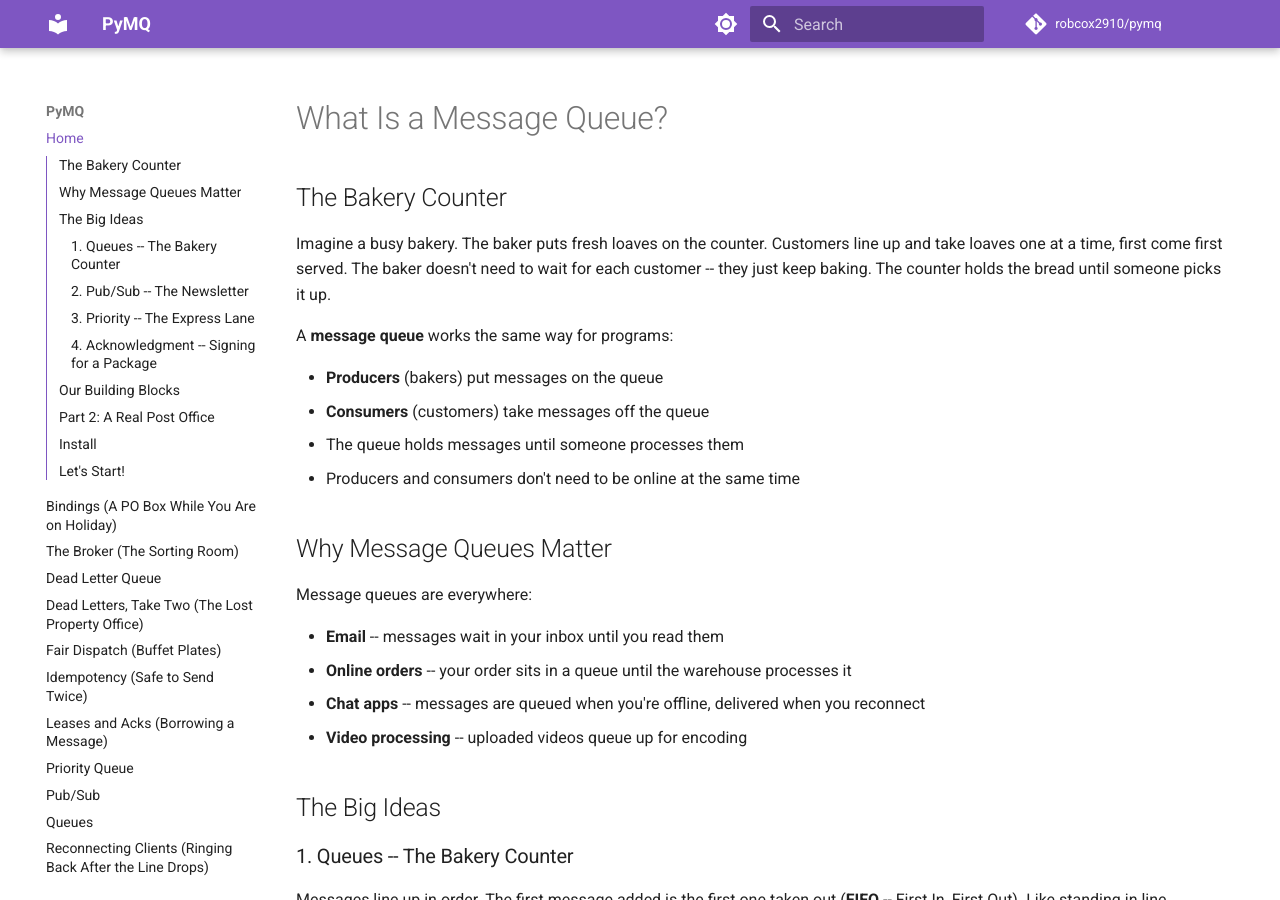
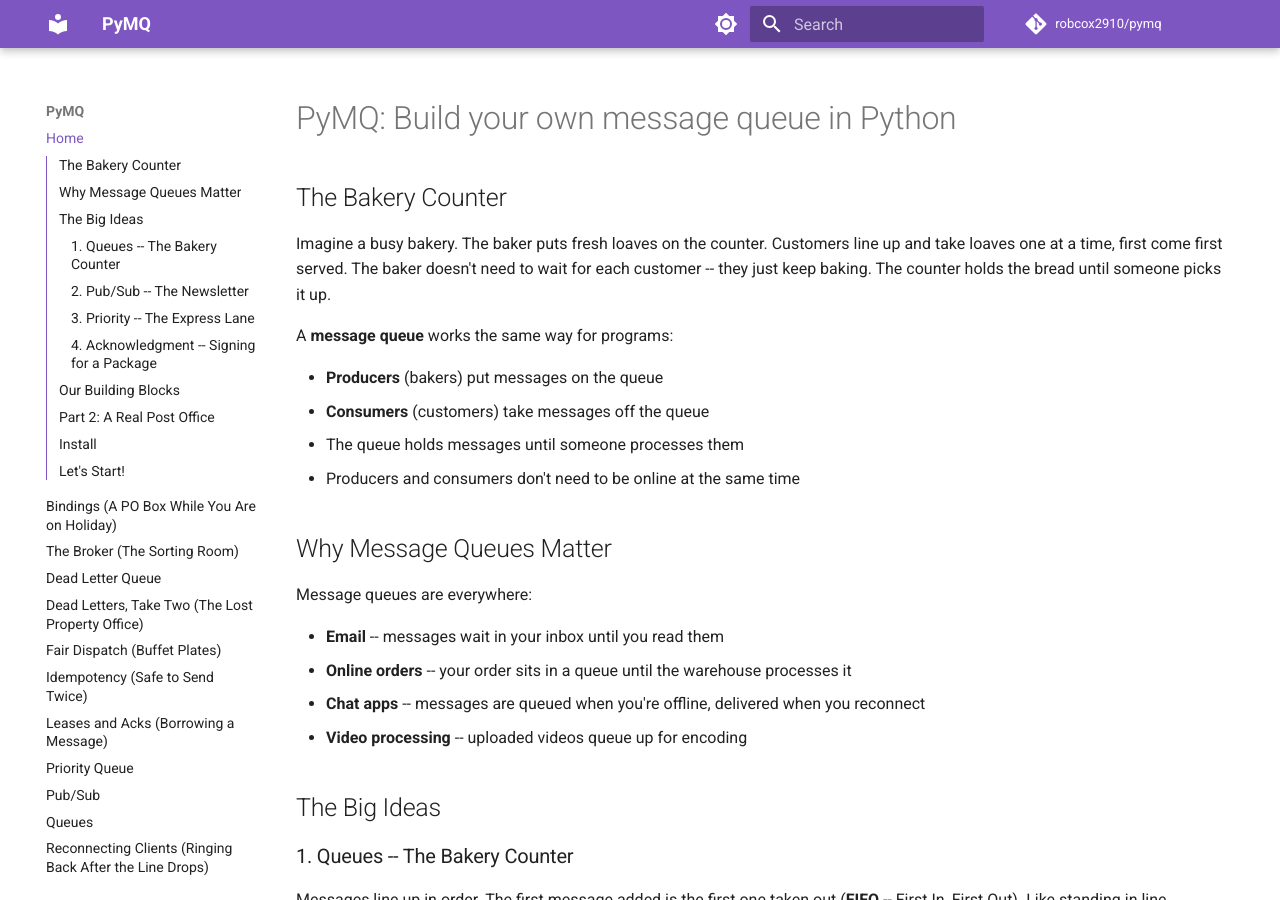
Before and after one commit to robcox2910/pymq, an MkDocs documentation site: the page built from docs/index.md, in a window 1280 px wide and 900 px high. Built offline with MkDocs 1.6.1 and Material for MkDocs 9.7.7, drawn with Linux system fonts in a browser that asks for light colours; comment, search, counter and statistics services are not loaded.

Commit message:
docs: show the series title at the top of the landing page (#19)
Curated lists (such as free-programming-books) require an entry's title to
match the one displayed on the resource itself.


Claude-Session: https://claude.ai/code/session_01V7Qx2bpVb4r459q1hdHABV

Co-authored-by: Claude <noreply@anthropic.com>

```diff
--- a/docs/index.md
+++ b/docs/index.md
@@ -1,4 +1,8 @@
-# What Is a Message Queue?
+---
+title: "Build your own message queue in Python"
+---
+
+# PyMQ: Build your own message queue in Python
 
 ## The Bakery Counter
 
```
